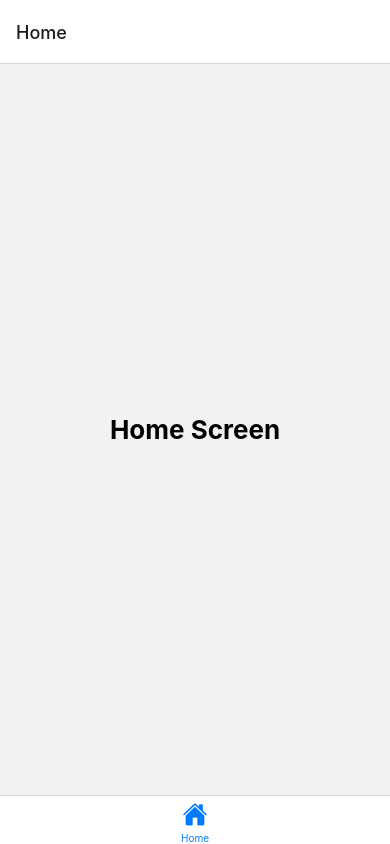
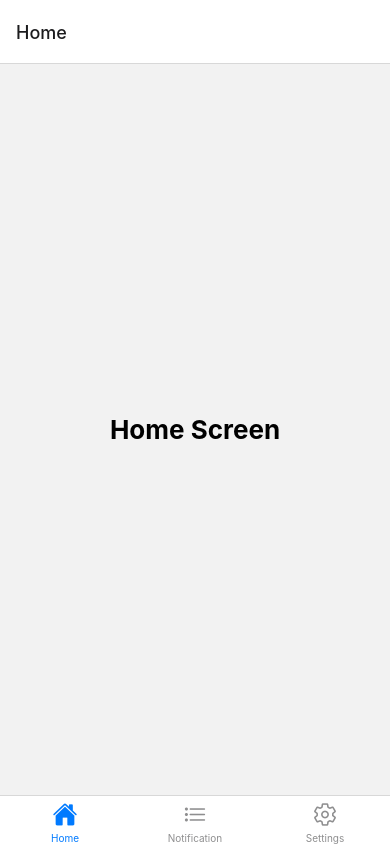
Before and after one commit to joseateodoro/InnerHarmonyHealingIOS, a React Native app: screen / in a window 390 px wide. Built offline with nearby package versions, Linux system fonts and the light colour scheme.

Commit message:
2024-04-11: MainContainer.js updated, Alpha nav bar

```diff
--- a/navigation/MainContainer.js
+++ b/navigation/MainContainer.js
@@ -13,7 +13,7 @@ import SettingsScreen from './screens/SettingsScreen'
 //Screen Names
 const homeName = 'Home';
 const notifName = 'Notification';
-const settings = 'Settings';
+const settingsName = 'Settings';
 
 const Tab = createBottomTabNavigator();
 
@@ -42,6 +42,8 @@ export default function MainContainer() {
                 })}>
 
                 <Tab.Screen name={homeName} component={HomeScreen}/>
+                <Tab.Screen name={notifName} component={NotificationScreen}/>
+                <Tab.Screen name={settingsName} component={SettingsScreen}/>
 
             </Tab.Navigator>
         </NavigationContainer>
```
